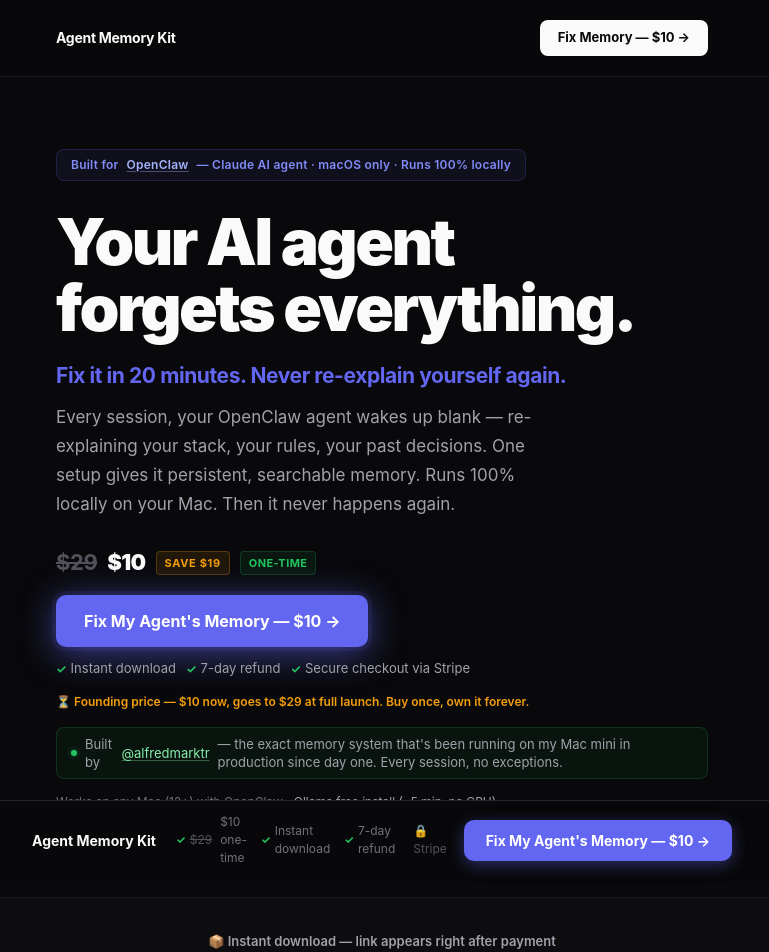
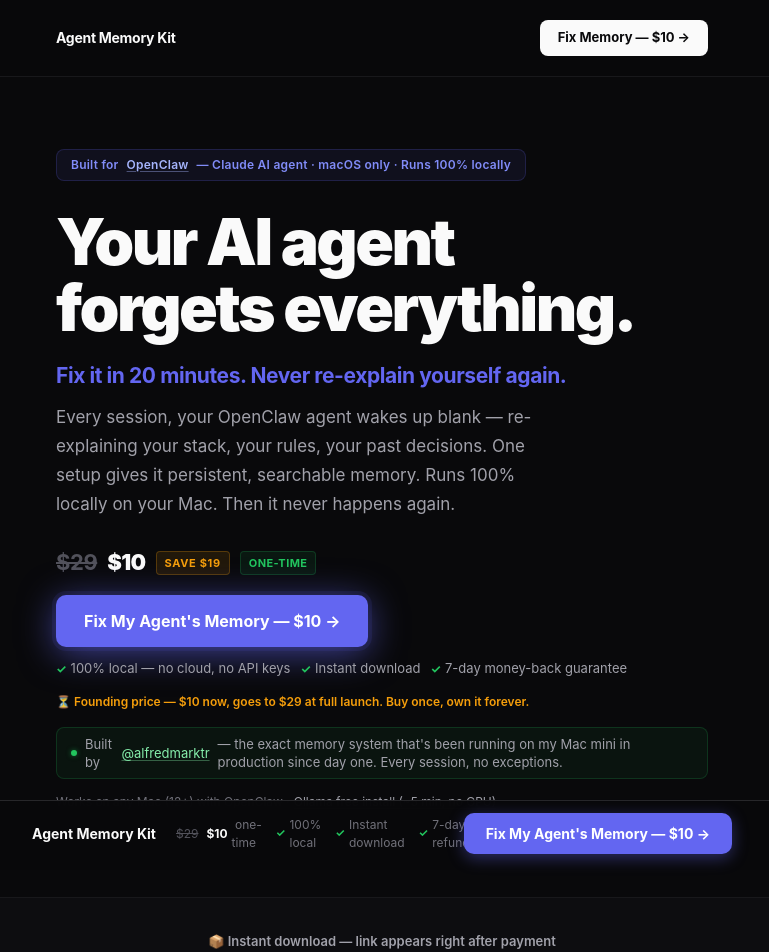
Before and after one commit to marcoiaq/agent-memory-kit, a Next.js app: page / in a window 1280 px wide. Shown: the top 952 px of the page, without its empty margins (258-1027 px from the left). Built offline with nearby package versions, Linux system fonts and the light colour scheme.

Commit message:
ux: surface '100% local' in hero trust checkmarks, fix scroll bar price not wearing a checkmark

```diff
--- a/app/components/DesktopScrollBar.tsx
+++ b/app/components/DesktopScrollBar.tsx
@@ -95,7 +95,7 @@ export default function DesktopScrollBar() {
             align-items: center;
             gap: 4px;
           }
-          .desktop-scroll-bar-trust-item::before {
+          .desktop-scroll-bar-trust-item.check::before {
             content: '✓';
             color: #22c55e;
             font-weight: 700;
@@ -122,9 +122,10 @@ export default function DesktopScrollBar() {
           <div className="desktop-scroll-bar-left">
             <span className="desktop-scroll-bar-title">Agent Memory Kit</span>
             <div className="desktop-scroll-bar-trust">
-              <span className="desktop-scroll-bar-trust-item"><span style={{textDecoration:'line-through', color:'#52525b', marginRight:'4px'}}>$29</span>$10 one-time</span>
-              <span className="desktop-scroll-bar-trust-item">Instant download</span>
-              <span className="desktop-scroll-bar-trust-item">7-day refund</span>
+              <span className="desktop-scroll-bar-trust-item"><span style={{textDecoration:'line-through', color:'#52525b', marginRight:'4px'}}>$29</span><strong style={{color:'#fafafa'}}>$10</strong>&nbsp;one-time</span>
+              <span className="desktop-scroll-bar-trust-item check">100% local</span>
+              <span className="desktop-scroll-bar-trust-item check">Instant download</span>
+              <span className="desktop-scroll-bar-trust-item check">7-day refund</span>
               <span className="desktop-scroll-bar-stripe">🔒 Stripe</span>
             </div>
           </div>
--- a/app/page.tsx
+++ b/app/page.tsx
@@ -471,9 +471,9 @@ export default function Home() {
               Fix My Agent&apos;s Memory — $10 →
             </a>
             <span className="hero-note">
+              <span className="hero-note-item">100% local — no cloud, no API keys</span>
               <span className="hero-note-item">Instant download</span>
-              <span className="hero-note-item">7-day refund</span>
-              <span className="hero-note-item">Secure checkout via Stripe</span>
+              <span className="hero-note-item">7-day money-back guarantee</span>
             </span>
             <span style={{fontSize:'12px', color:'#f59e0b', fontWeight:600, display:'flex', alignItems:'center', gap:'5px', marginTop:'2px'}}>
               ⏳ Founding price — $10 now, goes to $29 at full launch. Buy once, own it forever.
```
